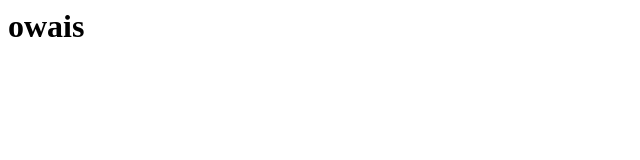
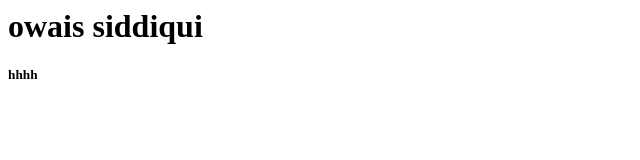
Before and after one commit to hafizowais/testing2, a plain HTML site: page index.html in a window 1280 px wide. Shown: the whole page, without its empty margins (0-640 px from the left). Drawn offline with Linux system fonts and the light colour scheme.

Commit message:
second commit in dev branch

```diff
--- a/index.html
+++ b/index.html
@@ -1,3 +1,4 @@
 <h1>
-    owais
+    owais siddiqui
 </h1>
+<h5>hhhh</h5>
```
